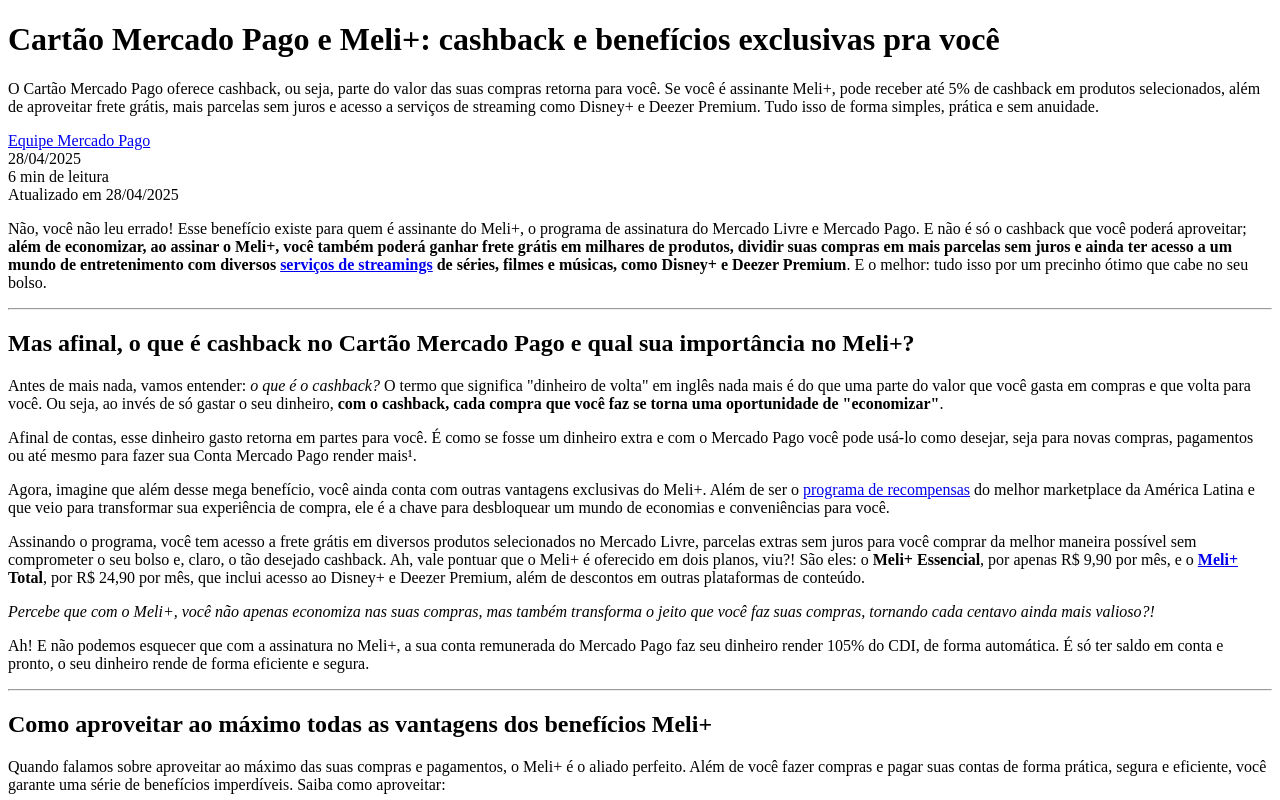
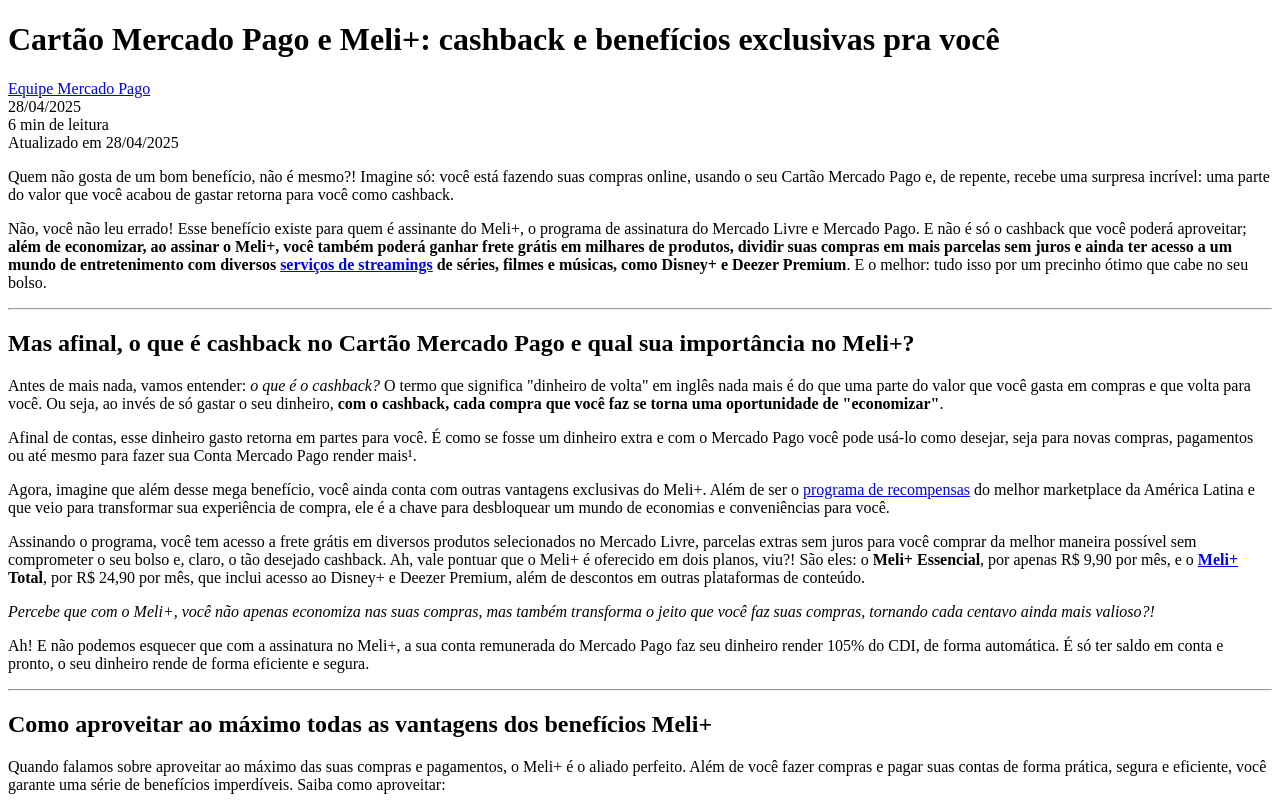
Before and after one commit to deividbotina-alv/cb-orig-struct, a plain HTML site: page index.html in a window 1280 px wide. Shown: the top 800 px of the page. Drawn offline with Linux system fonts and the light colour scheme.

Commit message:
Update index.html

```diff
--- a/index.html
+++ b/index.html
@@ -47,11 +47,11 @@
 </head>
 <body>
     <h1><strong>Cartão Mercado Pago e Meli+: cashback e benefícios exclusivas pra você</strong></h1>
-    <p>O Cartão Mercado Pago oferece cashback, ou seja, parte do valor das suas compras retorna para você. Se você é assinante Meli+, pode receber até 5% de cashback em produtos selecionados, além de aproveitar frete grátis, mais parcelas sem juros e acesso a serviços de streaming como Disney+ e Deezer Premium. Tudo isso de forma simples, prática e sem anuidade.</p>
     <p><a href="https://meubolso.mercadopago.com.br/author/equipe-mercado-pago">Equipe Mercado Pago</a><br>
     28/04/2025<br>
     6 min de leitura<br>
     Atualizado em 28/04/2025</p>
+    <p>Quem não gosta de um bom benefício, não é mesmo?! Imagine só: você está fazendo suas compras online, usando o seu Cartão Mercado Pago e, de repente, recebe uma surpresa incrível: uma parte do valor que você acabou de gastar retorna para você como cashback.</p>
     <p>Não, você não leu errado! Esse benefício existe para quem é assinante do Meli+, o programa de assinatura do Mercado Livre e Mercado Pago. E não é só o cashback que você poderá aproveitar; <strong>além de economizar, ao assinar o Meli+, você também poderá ganhar frete grátis em milhares de produtos, dividir suas compras em mais parcelas sem juros e ainda ter acesso a um mundo de entretenimento com diversos <a href="https://meubolso.mercadopago.com.br/servicos-de-streaming-mercado-pontos">serviços de streamings</a> de séries, filmes e músicas, como Disney+ e Deezer Premium</strong>. E o melhor: tudo isso por um precinho ótimo que cabe no seu bolso.</p>
     <hr>
     <h2><strong>Mas afinal, o que é cashback no Cartão Mercado Pago e qual sua importância no Meli+?</strong></h2>
```
